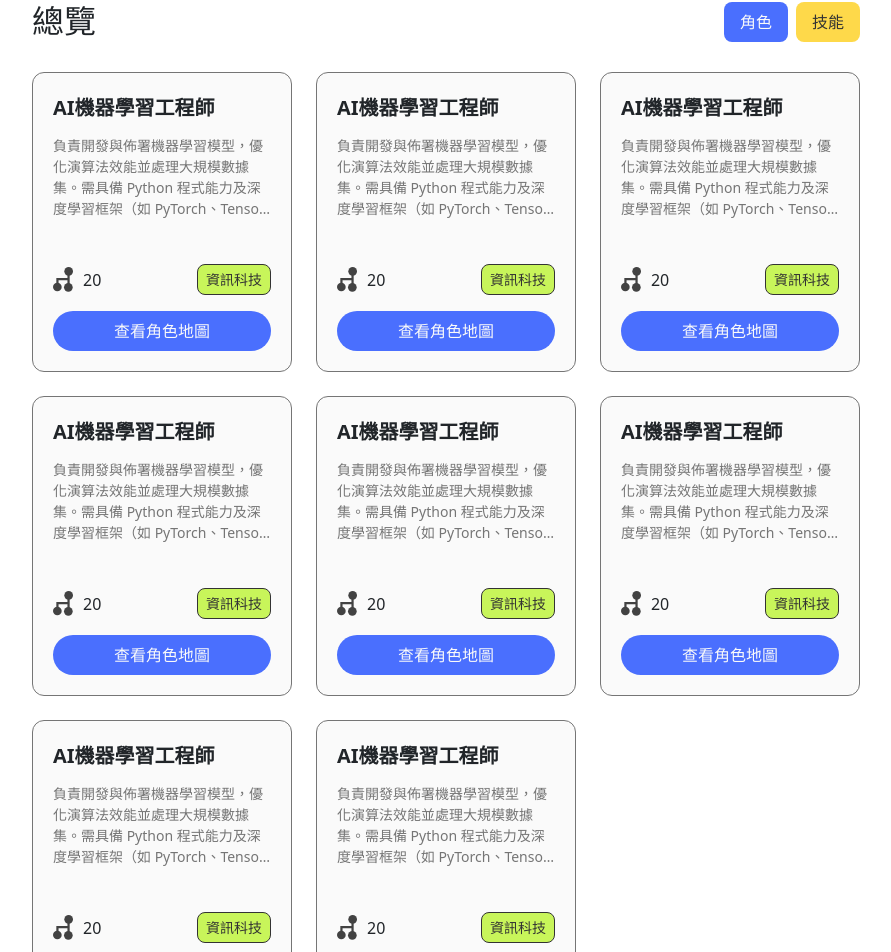
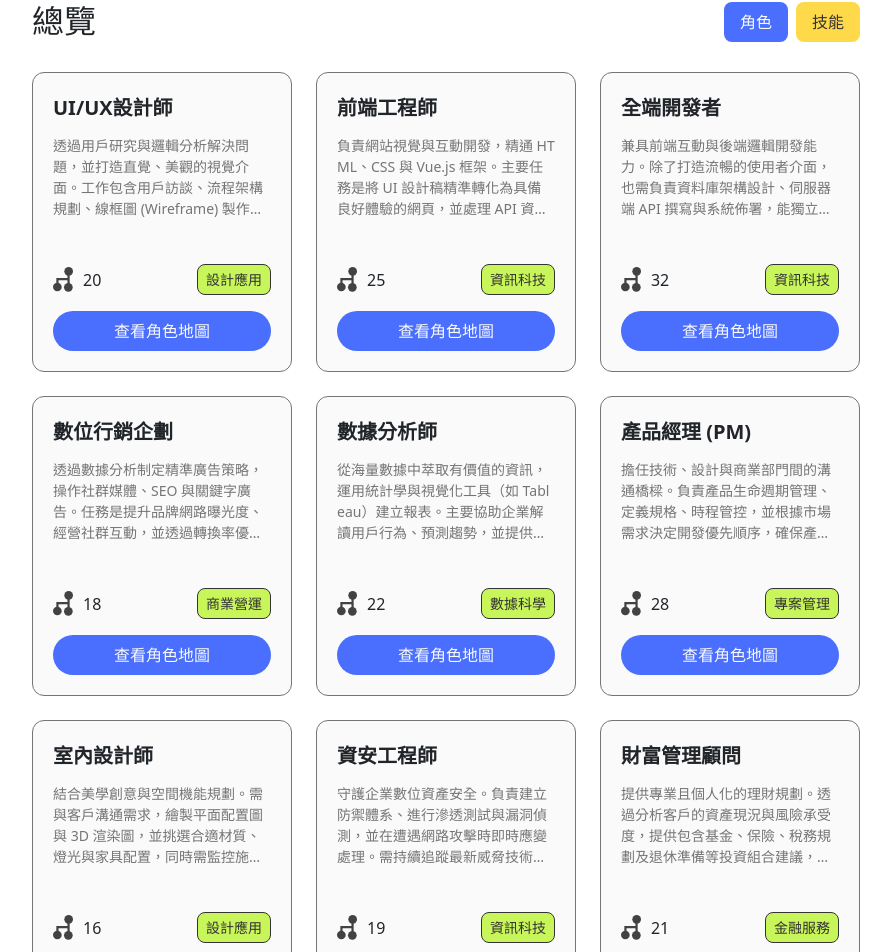
Before and after one commit to yuzh1363/MapFlow, a Vue app in the folder final-project/: page / in a window 1280 px wide. Shown: the part 945-1897 px from the top of the page, without its empty margins (194-1085 px from the left). Built offline with nearby package versions, Linux system fonts and the light colour scheme.

Commit message:
新增：searchStore.js，總覽角色頁面顯示陣列資料

```diff
--- a/final-project/src/components/SearchCard.vue
+++ b/final-project/src/components/SearchCard.vue
@@ -1,15 +1,15 @@
 <template>
     <div class="search-card">
         <div class="job-info">
-            <div class="card-title">AI機器學習工程師</div>
-            <div class="card-content line-clamp-4">負責開發與佈署機器學習模型，優化演算法效能並處理大規模數據集。需具備 Python 程式能力及深度學習框架（如 PyTorch、TensorFlow）的使用經驗，致力於將 AI 技術轉化為實際的產品解決方案。</div>
+            <div class="card-title">{{info?.title}}</div>
+            <div class="card-content line-clamp-4">{{info?.content}}</div>
         </div>
         <div class="job-cta">
             <div class="tag-container">
                 <div class="tag">
-                    <img src="../assets/images/node.svg" alt="node">20
+                    <img src="../assets/images/node.svg" alt="node">{{info?.node}}
                 </div>
-                <Bagde text="資訊科技" type="green" border="square" size="size-xs"></Bagde>
+                <div class="my-lable lable-green size-xs square">{{ info?.type }} </div>
             </div>
             <MyButton text="查看角色地圖" border="pill" size="size-sm"></MyButton>
         </div>
@@ -20,7 +20,11 @@
 import Bagde from './Bagde.vue';
 import MyButton from './MyButton.vue';
 
-
+const props = defineProps({
+    info:Object,
+    required: true,
+    default: () => ({})
+})
 </script>
 
 <style scoped>
--- /dev/null
+++ b/final-project/src/stores/searchStore.js
@@ -0,0 +1,126 @@
+import { defineStore } from "pinia";
+
+export const usesearchStore = defineStore('search', {
+    state: () => ({
+        //數據
+        searchs: [{
+            id: 1,
+            title: 'UI/UX設計師',
+            content: '透過用戶研究與邏輯分析解決問題，並打造直覺、美觀的視覺介面。工作包含用戶訪談、流程架構規劃、線框圖 (Wireframe) 製作、高保真原型 (Prototype) 與視覺規範設計，旨在確保產品易用並達成品牌與商業目標。',
+            type:'設計應用',
+            node: '20'
+        },
+        {
+            id: 2,
+            title: '前端工程師',
+            content: '負責網站視覺與互動開發，精通 HTML、CSS 與 Vue.js 框架。主要任務是將 UI 設計稿精準轉化為具備良好體驗的網頁，並處理 API 資料串接、效能優化與各類裝置的響應式設計（RWD）。',
+            type: '資訊科技',
+            node: 25
+        },
+        {
+            id: 3,
+            title: '全端開發者',
+            content: '兼具前端互動與後端邏輯開發能力。除了打造流暢的使用者介面，也需負責資料庫架構設計、伺服器端 API 撰寫與系統佈署，能獨立完成從客戶端到伺服器端的完整功能開發。',
+            type: '資訊科技',
+            node: 32
+        },
+        {
+            id: 4,
+            title: '數位行銷企劃',
+            content: '透過數據分析制定精準廣告策略，操作社群媒體、SEO 與關鍵字廣告。任務是提升品牌網路曝光度、經營社群互動，並透過轉換率優化（CRO）協助企業獲取潛在客戶並達成銷售目標。',
+            type: '商業營運',
+            node: 18
+        },
+        {
+            id: 5,
+            title: '數據分析師',
+            content: '從海量數據中萃取有價值的資訊，運用統計學與視覺化工具（如 Tableau）建立報表。主要協助企業解讀用戶行為、預測趨勢，並提供數據支持的分析建議以優化商業決策流程。',
+            type: '數據科學',
+            node: 22
+        },
+        {
+            id: 6,
+            title: '產品經理 (PM)',
+            content: '擔任技術、設計與商業部門間的溝通橋樑。負責產品生命週期管理、定義規格、時程管控，並根據市場需求決定開發優先順序，確保產品能在資源分配下如期上線並解決用戶痛點。',
+            type: '專案管理',
+            node: 28
+        },
+        {
+            id: 7,
+            title: '室內設計師',
+            content: '結合美學創意與空間機能規劃。需與客戶溝通需求，繪製平面配置圖與 3D 渲染圖，並挑選合適材質、燈光與家具配置，同時需監控施工現場進度，確保成品符合設計規範與居住安全。',
+            type: '設計應用',
+            node: 16
+        },
+        {
+            id: 8,
+            title: '資安工程師',
+            content: '守護企業數位資產安全。負責建立防禦體系、進行滲透測試與漏洞偵測，並在遭遇網路攻擊時即時應變處理。需持續追蹤最新威脅技術，確保系統環境與使用者資料不受惡意侵害。',
+            type: '資訊科技',
+            node: 19
+        },
+        {
+            id: 9,
+            title: '財富管理顧問',
+            content: '提供專業且個人化的理財規劃。透過分析客戶的資產現況與風險承受度，提供包含基金、保險、稅務規劃及退休準備等投資組合建議，協助客戶建立長期財務目標並規避財務風險。',
+            type: '金融服務',
+            node: 21
+        },
+        {
+            id: 10,
+            title: '影音剪輯師',
+            content: '運用後製軟體處理原始拍攝素材。工作涵蓋剪輯節奏控制、調色、動態特效製作及音效搭配。需具備敏銳的敘事能力，將零碎影像轉化為具吸引力且能準確傳遞核心訊息的完整影音作品。',
+            type: '影視傳播',
+            node: 17
+        },
+        {
+            id: 11,
+            title: '人力資源專家',
+            content: '負責企業人才佈局與組織發展。工作包括招聘優秀人才、設計薪酬獎勵制度、規劃員工培訓課程，並協助處理勞資溝通與維護企業內部文化，是企業達成策略目標的重要推手。',
+            type: '企業管理',
+            node: 15
+        },
+        {
+            id: 12,
+            title: '遊戲開發工程師',
+            content: '使用遊戲引擎撰寫核心程式邏輯，實現物理碰撞、角色動作與 AI 互動系統。需與企劃、美術團隊緊密合作，不斷調校操作手感與系統穩定性，致力於打造讓玩家沉浸其中的娛樂體驗。',
+            type: '數位娛樂',
+            node: 30
+        },
+        {
+            id: 13,
+            title: '品牌視覺設計師',
+            content: '負責建立並維護品牌視覺辨識系統（VI）。透過設計 Logo、字體、包裝與宣傳物，向大眾傳遞一致的品牌個性與價值觀。工作目標是建立強烈的視覺記憶點，提升大眾對品牌的認同度。',
+            type: '設計應用',
+            node: 24
+        },
+        {
+            id: 14,
+            title: '電商營運專員',
+            content: '管理線上購物平台營運事務，包含商品上架、活動策劃與庫存控管。需分析銷售報表、優化關鍵字搜尋排名，並處理訂單流程與客服問題，以提升線上商城的導購率與客戶滿意度。',
+            type: '電子商務',
+            node: 20
+        },
+        {
+            id: 15,
+            title: '雲端架構師',
+            content: '負責設計與維護企業雲端基礎設施（如 AWS、Azure）。工作重點在於規劃高可用性、可伸縮性與高安全性之架構，優化雲端資源使用成本，並協助開發團隊進行自動化部署與監控。',
+            type: '資訊科技',
+            node: 27
+        },
+        {
+            id: 16,
+            title: '社群內容創作者',
+            content: '針對不同平台特性產出具吸引力的圖文或短影音。需具備敏銳的流行嗅覺，擅長議題操作與粉絲互動，並能透過內容經營建立個人或品牌的數位影響力，將社群流量轉化為實際商業價值。',
+            type: '數位媒體',
+            node: 23
+        }
+    ]
+    }),
+    getters: {
+
+    },
+    actions: {
+
+    }
+})
--- a/final-project/src/views/Search-Role.vue
+++ b/final-project/src/views/Search-Role.vue
@@ -1,35 +1,22 @@
 <script setup>
 import MyButton from '../components/MyButton.vue'
 import SearchCard from '../components/SearchCard.vue';
+import { usesearchStore } from '../stores/searchStore';
+import { storeToRefs } from 'pinia';
+
+const search = usesearchStore()
+const{searchs} = storeToRefs(search)
+
+console.log(searchs.value)
 </script>
 
 <template>
     <div class="card-container mt-4">
                 <div class="row d-flex">
-                    <div class="col-10 col-sm-6 col-md-4 mb-4">
-                        <SearchCard></SearchCard>
+                    <div class="col-10 col-sm-6 col-md-4 mb-4" v-for="item in searchs" :key="item.id">
+                        <SearchCard :info="item"></SearchCard>
                     </div>
-                    <div class="col-10 col-sm-6 col-md-4 mb-4">
-                        <SearchCard></SearchCard>
-                    </div>
-                    <div class="col-10 col-sm-6 col-md-4 mb-4">
-                        <SearchCard></SearchCard>
-                    </div>
-                    <div class="col-10 col-sm-6 col-md-4 mb-4">
-                        <SearchCard></SearchCard>
-                    </div>
-                    <div class="col-10 col-sm-6 col-md-4 mb-4">
-                        <SearchCard></SearchCard>
-                    </div>
-                    <div class="col-10 col-sm-6 col-md-4 mb-4">
-                        <SearchCard></SearchCard>
-                    </div>
-                    <div class="col-10 col-sm-6 col-md-4 mb-4">
-                        <SearchCard></SearchCard>
-                    </div>
-                    <div class="col-10 col-sm-6 col-md-4 mb-4">
-                        <SearchCard></SearchCard>
-                    </div>
+
                 </div>
                 <div class="text-center">
                     <MyButton text="查看更多" type="yellow" border="pill" size="size-md"></MyButton>
```
